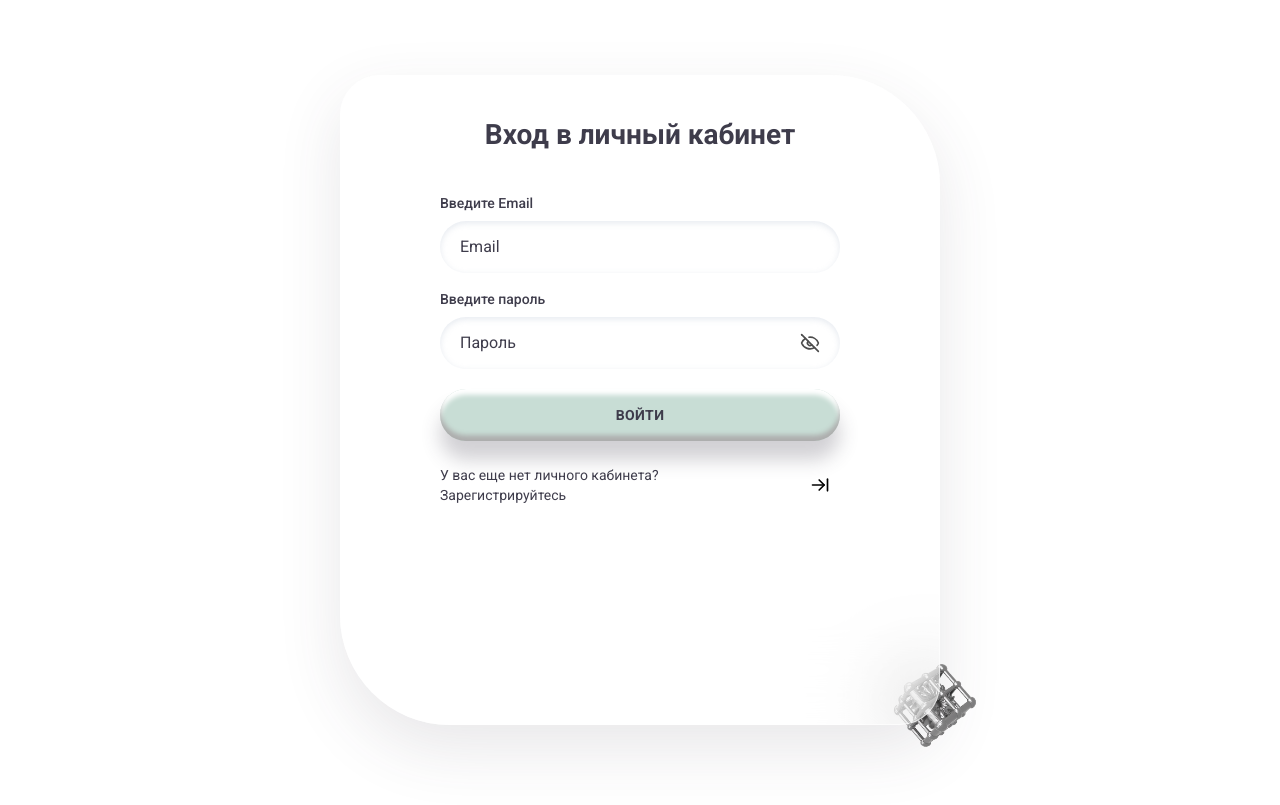
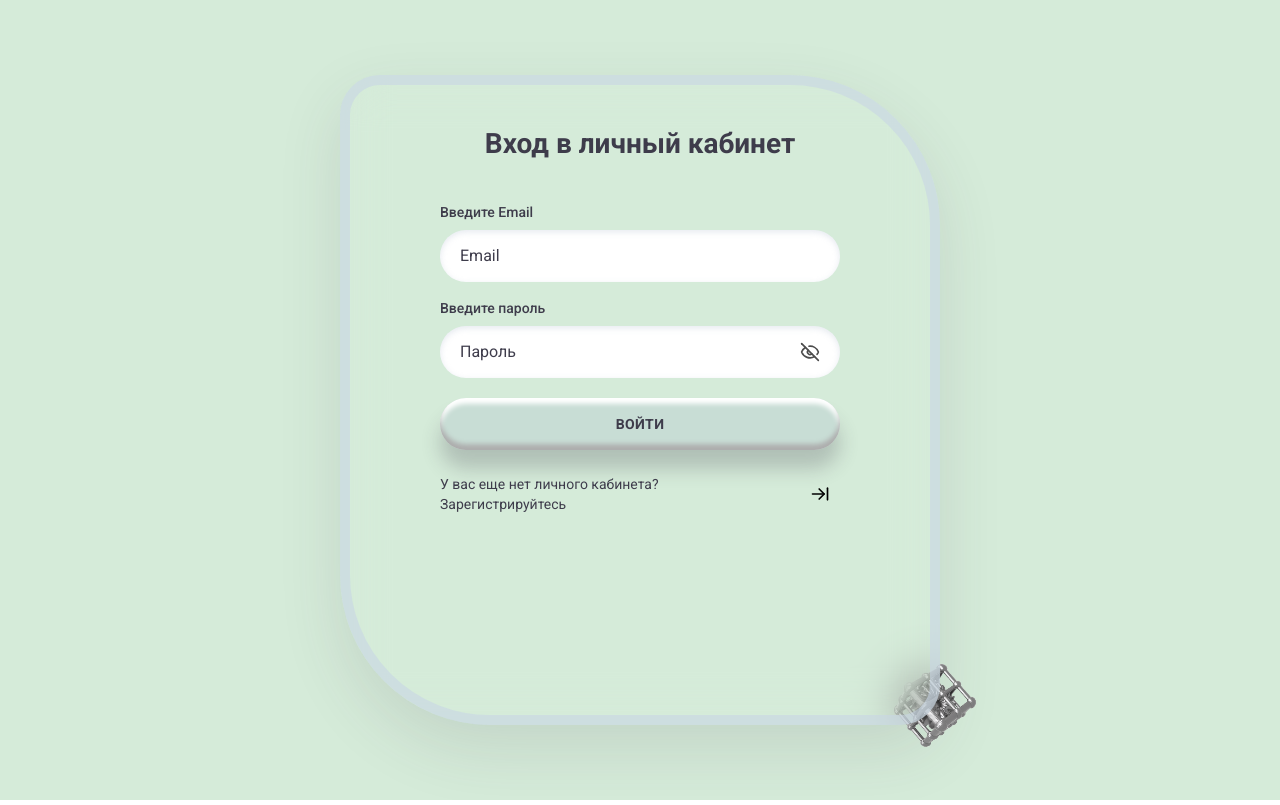
Before and after one commit to sk1wz/grot-frontend, a Next.js app: page /login in a window 1280 px wide. Built offline with nearby package versions, Linux system fonts and the light colour scheme.

Commit message:
feat: Обновление форм авторизации и регистрации

```diff
--- a/src/app/layout.tsx
+++ b/src/app/layout.tsx
@@ -24,7 +24,7 @@ export default function RootLayout({
       suppressHydrationWarning
       className={`${roboto.variable}  h-full antialiased`}
     >
-      <body>
+      <body className="h-full w-full">
         <ToastContainer
           position="bottom-right"
           autoClose={1000}
@@ -37,7 +37,7 @@ export default function RootLayout({
           pauseOnHover={false}
           theme="light"
         />
-        <div className="h-screen w-full">{children}</div>
+        <div className="h-full w-full">{children}</div>
       </body>
     </html>
   );
--- a/src/features/auth/ui/auth-card-shell/AuthCardShell.tsx
+++ b/src/features/auth/ui/auth-card-shell/AuthCardShell.tsx
@@ -2,7 +2,7 @@ import Image from "next/image";
 import type { ReactNode } from "react";
 
 const AUTH_CARD_CLASS =
-  "relative z-10 flex min-h-[650px] w-full max-w-[600px] flex-col overflow-visible rounded-[40px_110px_40px_110px] border border-white/60 bg-white/35 p-10 shadow-[0_24px_64px_rgba(62,60,75,0.12)] backdrop-blur-2xl";
+  "relative z-10 flex min-h-[650px] w-full max-w-[600px] flex-col rounded-[40px_150px_40px_150px] border-[10px] border-[#C9D5E5]/60 bg-transparent p-10 shadow-[0_24px_64px_rgba(62,60,75,0.12)] backdrop-blur-xl";
 
 export function AuthCardShell({
   title,
@@ -12,7 +12,7 @@ export function AuthCardShell({
   children: ReactNode;
 }) {
   return (
-    <div className="relative flex min-h-full flex-1 flex-col items-center justify-center px-4 py-12">
+    <div className="relative flex min-h-full items-center justify-center overflow-hidden bg-[#D5EBD9]">
       <div className="relative w-full max-w-[600px]">
         <Image
           src="/Rectangle 159.png"
```
